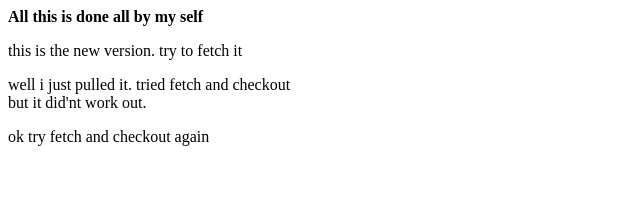
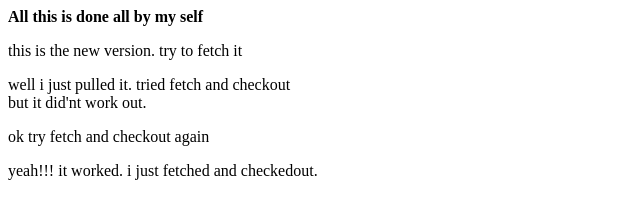
Before and after one commit to skytech00/lab2.2, a plain HTML site: page index.html in a window 1280 px wide. Shown: the whole page, without its empty margins (0-640 px from the left). Drawn offline with Linux system fonts and the light colour scheme.

Commit message:
final message

```diff
--- a/index.html
+++ b/index.html
@@ -5,6 +5,7 @@
   <p>this is the new version. try to fetch it</p>
   <p>well i just pulled it. tried fetch and checkout<br>but it did'nt work out.</p>
   <p>ok try fetch and checkout again</p>
+  <p>yeah!!! it worked. i just fetched and checkedout.</p>
 </body>
 
 
```
